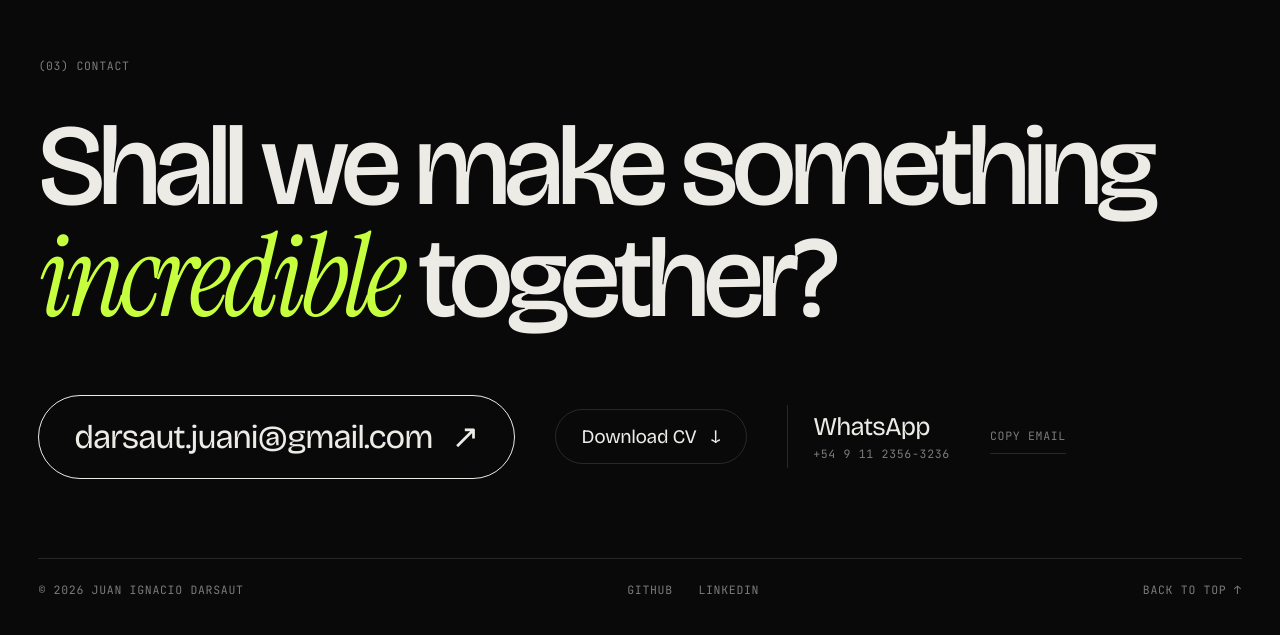
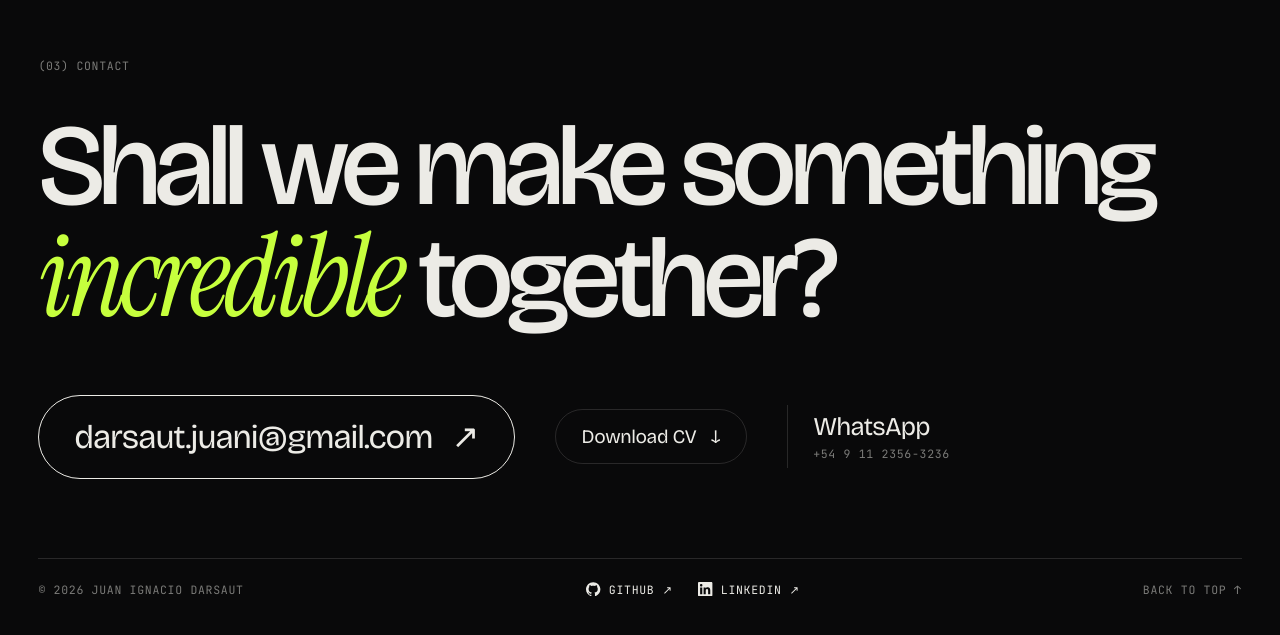
Before and after one commit to Juanii10/portfolio, a React (Vite) app: page / in a window 1280 px wide. Shown: the part 3343-3978 px from the top of the page. Built offline with nearby package versions, Linux system fonts and the light colour scheme.

Commit message:
GitHub y LinkedIn con logo en el pie y se quita el botón de copiar mail
- GitHub y LinkedIn siguen en el pie, con su logo (SVG) y sin círculo alrededor
- Se elimina el botón 'Copiar mail'; el botón grande del mail igual copia al hacer clic

```diff
--- a/src/components/Contact.jsx
+++ b/src/components/Contact.jsx
@@ -4,6 +4,12 @@ import { profile } from "../data.js";
 import { state } from "../state.js";
 import { reveal } from "../lib.js";
 import { useLang } from "../i18n.jsx";
+
+// Logos de las redes (silueta de una sola tinta, toman el color del texto).
+const ICONS = {
+  github: "M12 .297c-6.63 0-12 5.373-12 12 0 5.303 3.438 9.8 8.205 11.385.6.113.82-.258.82-.577 0-.285-.01-1.04-.015-2.04-3.338.724-4.042-1.61-4.042-1.61C4.422 18.07 3.633 17.7 3.633 17.7c-1.087-.744.084-.729.084-.729 1.205.084 1.838 1.236 1.838 1.236 1.07 1.835 2.809 1.305 3.495.998.108-.776.417-1.305.76-1.605-2.665-.3-5.466-1.332-5.466-5.93 0-1.31.465-2.38 1.235-3.22-.135-.303-.54-1.523.105-3.176 0 0 1.005-.322 3.3 1.23.96-.267 1.98-.399 3-.405 1.02.006 2.04.138 3 .405 2.28-1.552 3.285-1.23 3.285-1.23.645 1.653.24 2.873.12 3.176.765.84 1.23 1.91 1.23 3.22 0 4.61-2.805 5.625-5.475 5.92.42.36.81 1.096.81 2.22 0 1.606-.015 2.896-.015 3.286 0 .315.21.69.825.57C20.565 22.092 24 17.592 24 12.297c0-6.627-5.373-12-12-12",
+  linkedin: "M20.447 20.452h-3.554v-5.569c0-1.328-.027-3.037-1.852-3.037-1.853 0-2.136 1.445-2.136 2.939v5.667H9.351V9h3.414v1.561h.046c.477-.9 1.637-1.85 3.37-1.85 3.601 0 4.267 2.37 4.267 5.455v6.286zM5.337 7.433c-1.144 0-2.063-.926-2.063-2.065 0-1.138.92-2.063 2.063-2.063 1.14 0 2.064.925 2.064 2.063 0 1.139-.925 2.065-2.064 2.065zm1.782 13.019H3.555V9h3.564v11.452zM22.225 0H1.771C.792 0 0 .774 0 1.729v20.542C0 23.227.792 24 1.771 24h20.451C23.2 24 24 23.227 24 22.271V1.729C24 .774 23.2 0 22.222 0h.003z",
+};
 
 export default function Contact() {
   const root = useRef();
@@ -67,16 +73,17 @@ export default function Contact() {
           <span>WhatsApp</span>
           <small className="mono">{profile.phone}</small>
         </a>
-        <button className="copy mono" onClick={copy} data-cursor={t.cursor.copy}>
-          {copied ? t.contact.copied : t.contact.copy}
-        </button>
       </div>
 
       <footer className="foot mono">
         <span>© {new Date().getFullYear()} {profile.name}</span>
         <span className="foot__links">
           {profile.links.map((l) => (
-            <a key={l.label} href={l.href} target="_blank" rel="noreferrer" data-cursor={t.cursor.open}>{l.label}</a>
+            <a key={l.label} className="social" href={l.href} target="_blank" rel="noreferrer" data-cursor={t.cursor.open}>
+              <svg viewBox="0 0 24 24" aria-hidden="true"><path d={ICONS[l.icon]} /></svg>
+              <span>{l.label}</span>
+              <i aria-hidden="true">↗</i>
+            </a>
           ))}
         </span>
         <a href="#top" data-cursor={t.cursor.up} onClick={(e) => { e.preventDefault(); state.lenis?.scrollTo(0, { duration: 2 }); }}>
--- a/src/data.js
+++ b/src/data.js
@@ -12,8 +12,8 @@ export const profile = {
     en: "/cv/CV_Juan_Darsaut_Developer_EN.pdf",
   },
   links: [
-    { label: "GitHub", href: "https://github.com/Juanii10" },
-    { label: "LinkedIn", href: "https://www.linkedin.com/in/juan-ignacio-darsaut-86ba88247" },
+    { label: "GitHub", icon: "github", href: "https://github.com/Juanii10" },
+    { label: "LinkedIn", icon: "linkedin", href: "https://www.linkedin.com/in/juan-ignacio-darsaut-86ba88247" },
   ],
 };
 
--- a/src/i18n.jsx
+++ b/src/i18n.jsx
@@ -12,7 +12,7 @@ export const copy = {
     switchLabel: "Idioma",
     pre: "Cargando la nube de partículas",
     sections: ["Inicio", "Sobre mí", "Trabajo", "Contacto"],
-    cursor: { go: "Ir", home: "Inicio", view: "Ver", write: "Escribir", copy: "Copiar", hi: "Hola", chat: "Chatear", open: "Abrir", up: "Subir", download: "Bajar" },
+    cursor: { go: "Ir", home: "Inicio", view: "Ver", write: "Escribir", hi: "Hola", chat: "Chatear", open: "Abrir", up: "Subir", download: "Bajar" },
     hero: {
       kicker: "Abierto a nuevas oportunidades — 2026",
       role: "Desarrollador Full Stack",
@@ -52,7 +52,6 @@ export const copy = {
       line2: "juntos?",
       subject: "Hagamos algo increíble juntos",
       cv: "Descargar CV",
-      copy: "Copiar mail",
       copied: "Copiado ✓",
       up: "Volver arriba ↑",
     },
@@ -67,7 +66,7 @@ export const copy = {
     switchLabel: "Language",
     pre: "Loading the particle cloud",
     sections: ["Home", "About", "Work", "Contact"],
-    cursor: { go: "Go", home: "Home", view: "View", write: "Write", copy: "Copy", hi: "Hi", chat: "Chat", open: "Open", up: "Top", download: "Get" },
+    cursor: { go: "Go", home: "Home", view: "View", write: "Write", hi: "Hi", chat: "Chat", open: "Open", up: "Top", download: "Get" },
     hero: {
       kicker: "Open to new opportunities — 2026",
       role: "Full Stack Developer",
@@ -107,7 +106,6 @@ export const copy = {
       line2: "together?",
       subject: "Let's make something incredible together",
       cv: "Download CV",
-      copy: "Copy email",
       copied: "Copied ✓",
       up: "Back to top ↑",
     },
--- a/src/styles.css
+++ b/src/styles.css
@@ -204,18 +204,20 @@ section { position: relative; padding: 0 var(--g); }
 .mail:hover { background: var(--acid); color: #000; border-color: var(--acid); }
 .mail i { font-style: normal; transition: transform 0.4s; }
 .mail:hover i { transform: rotate(45deg); }
-.cv { display: inline-flex; align-items: center; gap: 0.9rem; padding: 0.95rem 1.6rem; border-radius: 999px; border: 1px solid var(--line); font-size: clamp(1rem, 1.5vw, 1.2rem); letter-spacing: -0.02em; transition: background 0.35s, color 0.35s, border-color 0.35s; }
-.cv i { font-style: normal; transition: transform 0.35s; }
-.cv:hover { background: var(--acid); color: #000; border-color: var(--acid); }
+.cv, .social { display: inline-flex; align-items: center; gap: 0.9rem; padding: 0.95rem 1.6rem; border-radius: 999px; border: 1px solid var(--line); font-size: clamp(1rem, 1.5vw, 1.2rem); letter-spacing: -0.02em; transition: background 0.35s, color 0.35s, border-color 0.35s; }
+.cv i, .social i { font-style: normal; transition: transform 0.35s; }
+.cv:hover, .social:hover { background: var(--acid); color: #000; border-color: var(--acid); }
 .cv:hover i { transform: translateY(3px); }
+.social:hover i { transform: translate(2px, -2px); }
+.social svg { flex: none; width: 1.25em; height: 1.25em; fill: currentColor; }
+.social { padding: 0; gap: 0.5rem; border: 0; border-radius: 0; font-size: 0.72rem; letter-spacing: 0.06em; text-transform: uppercase; color: var(--fg); }
+.social:hover { background: none; color: var(--acid); }
 .wa { display: inline-flex; flex-direction: column; gap: 0.25rem; padding: 0.4rem 0 0.4rem 1.6rem; border-left: 1px solid var(--line); font-size: clamp(1.1rem, 2vw, 1.6rem); letter-spacing: -0.03em; transition: color 0.3s; }
 .wa small { color: var(--dim); }
 .wa:hover { color: var(--acid); }
-.copy { color: var(--dim); padding: 0.6rem 0; border-bottom: 1px solid var(--line); transition: color 0.3s, border-color 0.3s; }
-.copy:hover { color: var(--acid); border-color: var(--acid); }
 .foot { display: flex; justify-content: space-between; flex-wrap: wrap; gap: 1rem 2rem; padding-top: 1.4rem; border-top: 1px solid var(--line); color: var(--dim); }
-.foot a:hover { color: var(--acid); }
-.foot__links { display: flex; gap: 1.6rem; }
+.foot > a:hover { color: var(--acid); }
+.foot__links { display: flex; flex-wrap: wrap; gap: 0.6rem 1.6rem; }
 
 /* ---------- Responsive ---------- */
 @media (max-width: 800px) {
```
